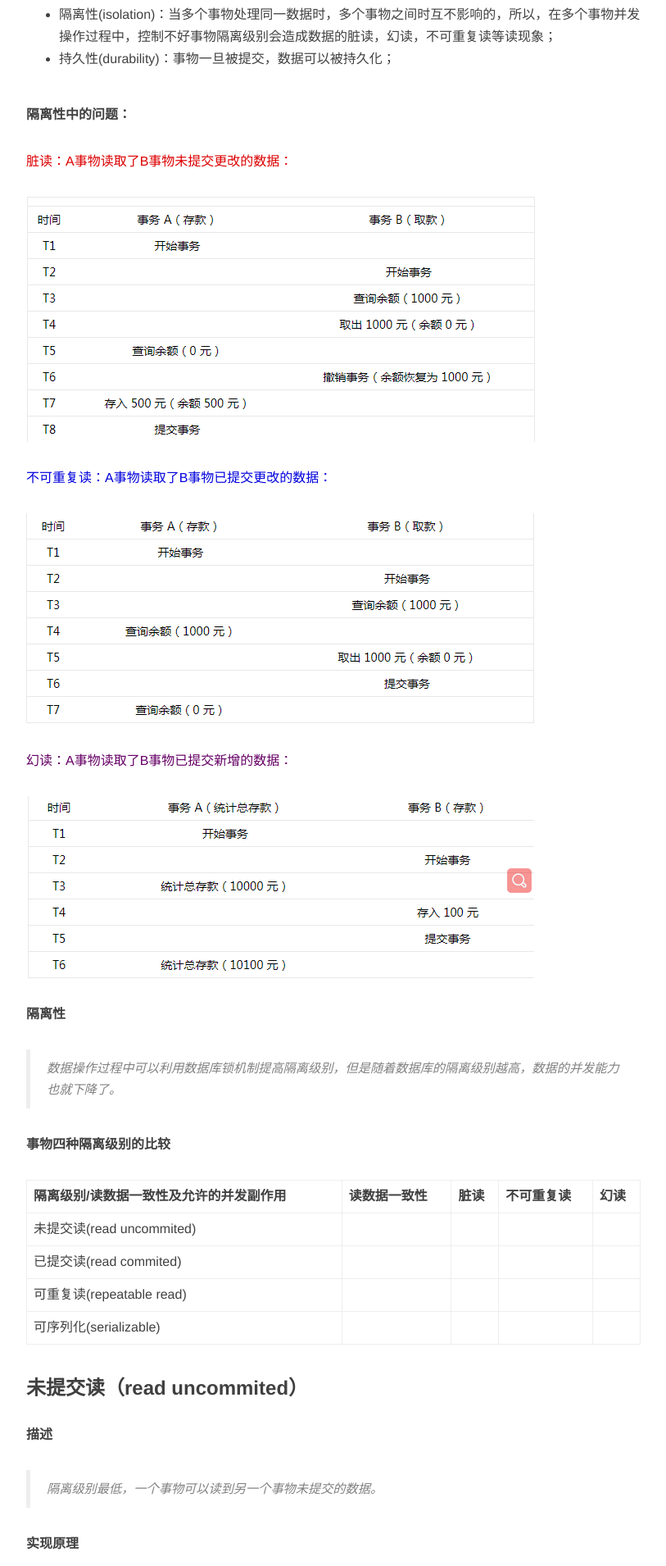
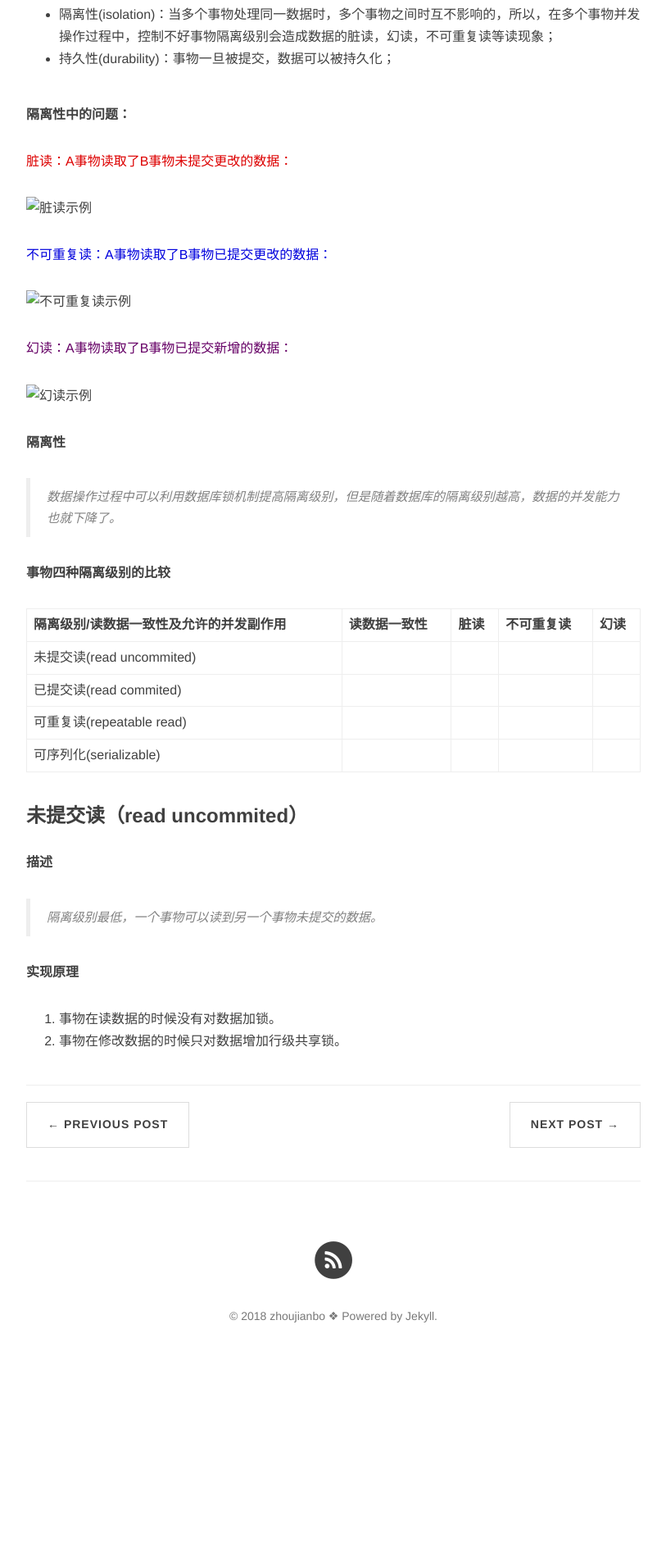
Before and after one commit to ZhouJianBoPro/ZhouJianBoPro.github.io, a Jekyll site: the page built from _posts/2018-03-21-isolation-level.md, in a window 1280 px wide. Shown: the part 619-2529 px from the top of the page at 82% size, without its empty margins (233-1046 px from the left). Built offline with Jekyll 4.4.1, drawn with Linux system fonts in a browser that asks for light colours; nearby versions of some CDN libraries; comment, search, counter and statistics services are not loaded; after the commit the page ends 2302 px from its top, so only the background shows below that.

Commit message:
defalut commit；

```diff
--- a/_posts/2018-03-21-isolation-level.md
+++ b/_posts/2018-03-21-isolation-level.md
@@ -14,13 +14,13 @@ description: 深入分析事物的隔离级别。
 
 **隔离性中的问题：**
 <font color="#dd0000">脏读：A事物读取了B事物未提交更改的数据：</font>
-![脏读示例](/images/dirtyRead.png)
+![脏读示例](../images/dirtyRead.png)
 
 <font color="#0000dd">不可重复读：A事物读取了B事物已提交更改的数据：</font>
-![不可重复读示例](/images/unrepeatableRead.png)
+![不可重复读示例](../images/unrepeatableRead.png)
 
 <font color="#660066">幻读：A事物读取了B事物已提交新增的数据：</font>
-![幻读示例](/images/fantasyRead.png)
+![幻读示例](../images/fantasyRead.png)
 
 
 **隔离性**
```
